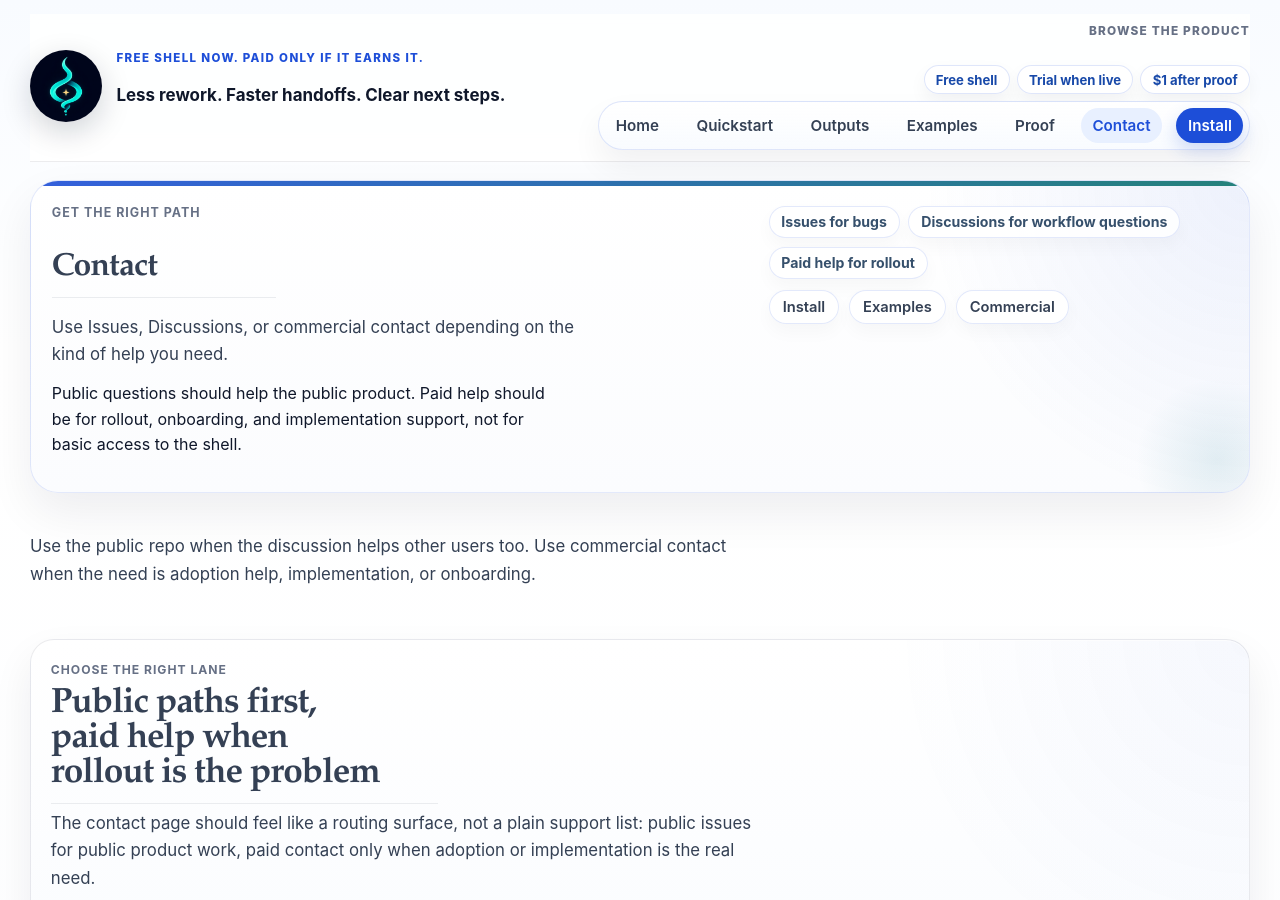
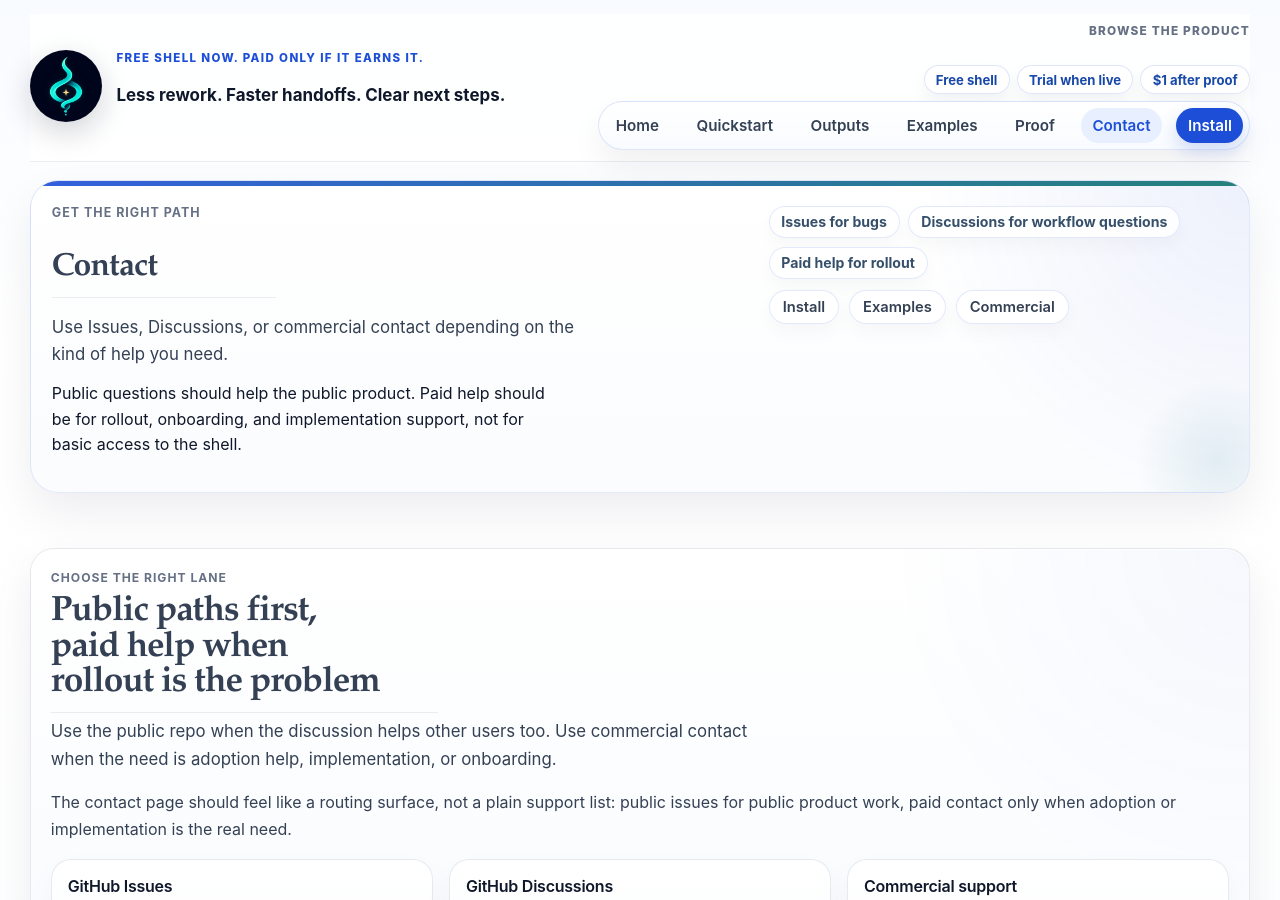
Before and after one commit to maridlabsai/jini, a Jekyll site: the page built from docs/contact.md, in a window 1280 px wide and 900 px high. Built offline with Jekyll 4.4.1, drawn with Linux system fonts in a browser that asks for light colours.

Commit message:
Attach sparse page leads to first sections

```diff
--- a/docs/contact.md
+++ b/docs/contact.md
@@ -16,12 +16,11 @@ quick_links:
     href: /commercial.html
 ---
 
-<p class="page-lead">Use the public repo when the discussion helps other users too. Use commercial contact when the need is adoption help, implementation, or onboarding.</p>
-
 <div class="section-card section-card-story">
   <span class="section-kicker">Choose the right lane</span>
   <h2>Public paths first, paid help when rollout is the problem</h2>
-  <p class="page-lead">The contact page should feel like a routing surface, not a plain support list: public issues for public product work, paid contact only when adoption or implementation is the real need.</p>
+  <p class="page-lead">Use the public repo when the discussion helps other users too. Use commercial contact when the need is adoption help, implementation, or onboarding.</p>
+  <p>The contact page should feel like a routing surface, not a plain support list: public issues for public product work, paid contact only when adoption or implementation is the real need.</p>
 
 <div class="checklist-grid">
   <div class="checklist-card">
```
Also changed, not shown: docs/proof.md (+1 -2 lines), tests/test_public_docs_markup_integrity.py (+9 -0 lines).
